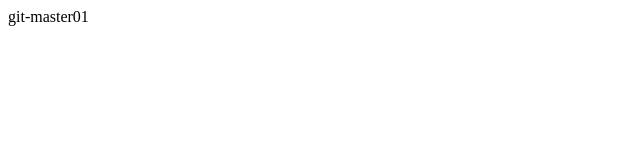
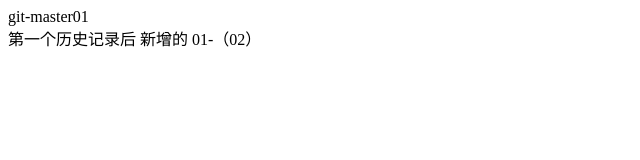
Before and after one commit to weitest123/git-01, a plain HTML site: page index.html in a window 1280 px wide. Shown: the whole page, without its empty margins (0-640 px from the left). Drawn offline with Linux system fonts and the light colour scheme.

Commit message:
回到第一次后的新增

```diff
--- a/index.html
+++ b/index.html
@@ -10,6 +10,7 @@
 
 <body>
     <div>git-master01</div>
+    <div>第一个历史记录后 新增的 01-（02）</div>
 </body>
 
 </html>
```
